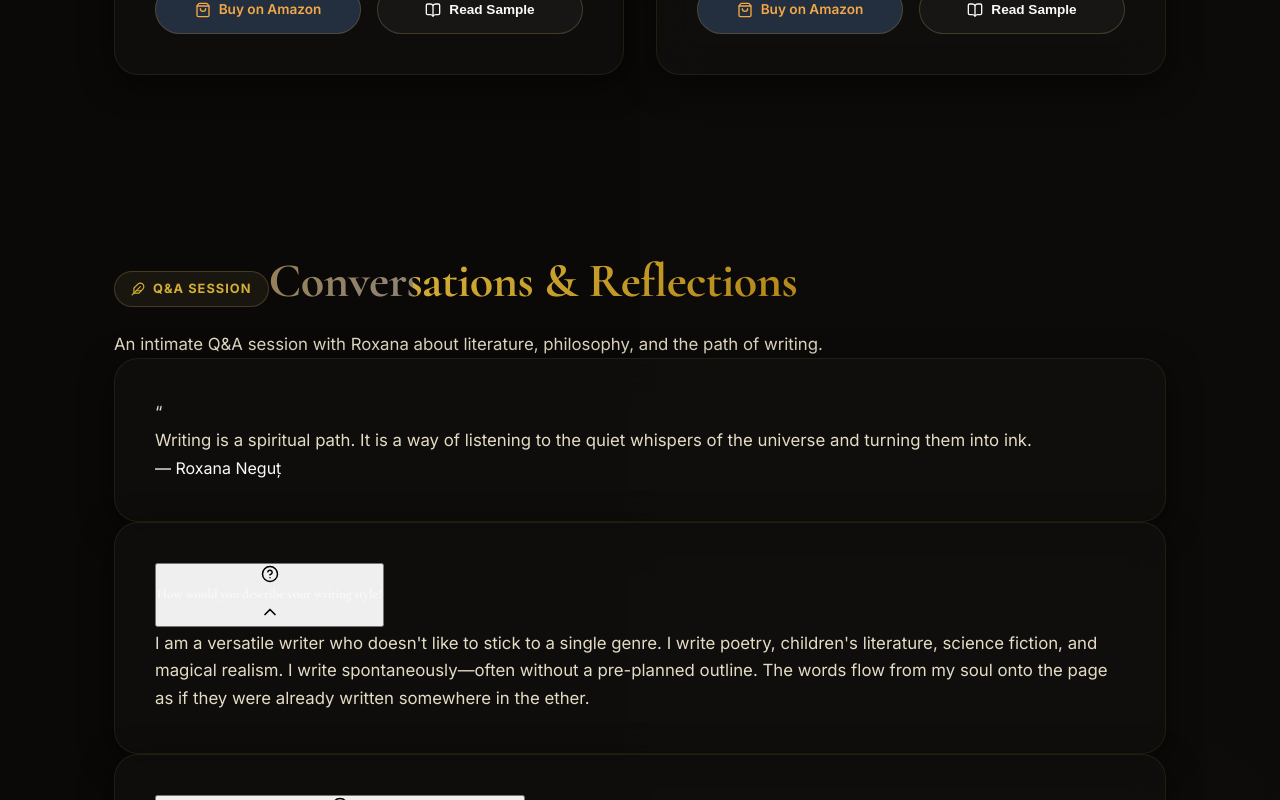
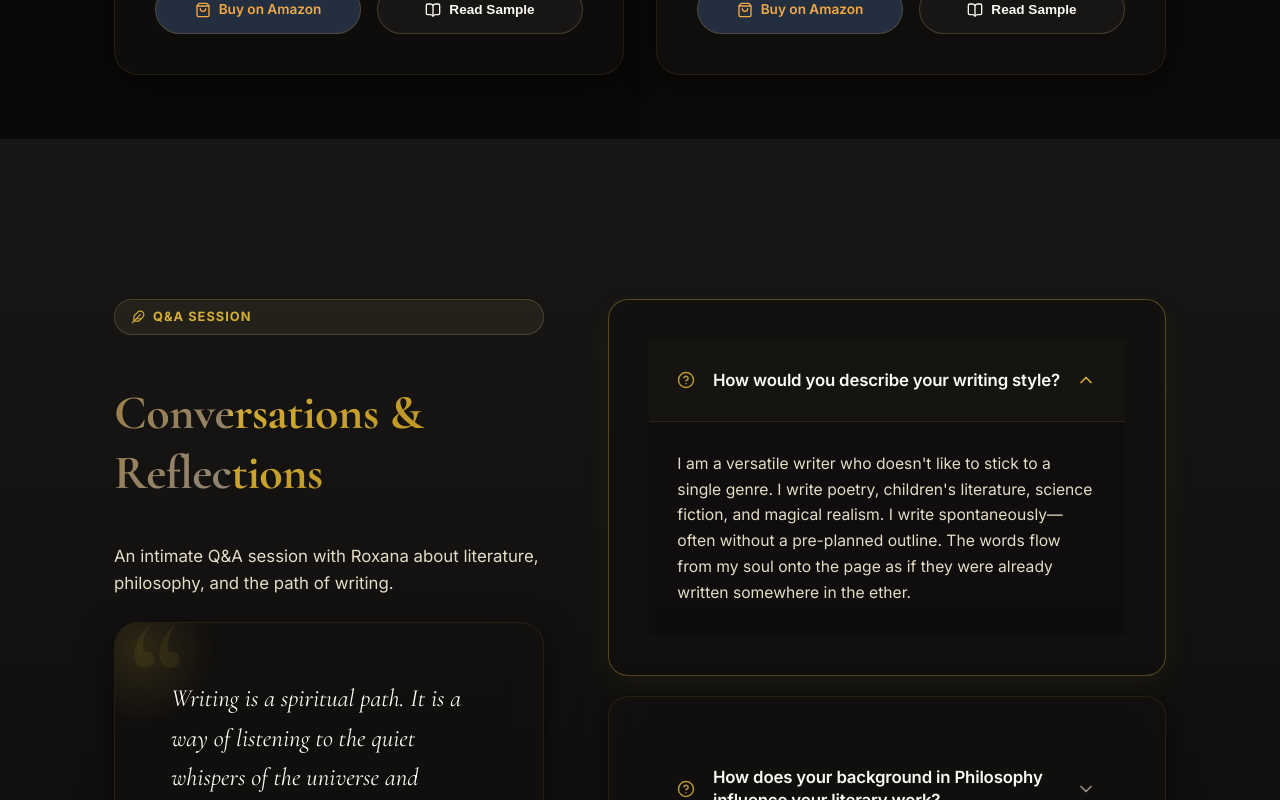
Before and after one commit to tuheena01/roxana-negut, a React (Vite) app: page / in a window 1280 px wide. Shown: the part 5240-6040 px from the top of the page. Built offline with nearby package versions, Linux system fonts and the light colour scheme.

Commit message:
Fix visual styling for Interview Q&A accordion section to ensure premium dark glass cards and correct contrast.

```diff
--- a/src/index.css
+++ b/src/index.css
@@ -2457,6 +2457,206 @@ a {
   }
 }
 
+/* ================= INTERVIEW / Q&A SECTION ================= */
+.interview-section {
+  position: relative;
+  background: var(--gradient-dark);
+}
+
+.interview-grid {
+  display: grid;
+  grid-template-columns: 1fr 1.3fr;
+  gap: 4rem;
+  align-items: flex-start;
+  margin-top: 3rem;
+}
+
+.interview-intro {
+  display: flex;
+  flex-direction: column;
+  gap: 1.5rem;
+}
+
+.interview-image-card {
+  background: var(--bg-card);
+  border: 1px solid var(--border-glow);
+  border-radius: 24px;
+  padding: 3.5rem;
+  position: relative;
+  overflow: hidden;
+  box-shadow: var(--glass-shadow);
+  min-height: 260px;
+  display: flex;
+  flex-direction: column;
+  justify-content: center;
+}
+
+.decor-glow {
+  position: absolute;
+  top: -50px;
+  left: -50px;
+  width: 150px;
+  height: 150px;
+  background: radial-gradient(circle, rgba(212, 175, 55, 0.15) 0%, rgba(212, 175, 55, 0) 70%);
+  z-index: 1;
+}
+
+.decor-large-text {
+  font-family: var(--font-serif);
+  font-size: 9rem;
+  line-height: 1;
+  position: absolute;
+  top: -1.5rem;
+  left: 1rem;
+  color: var(--accent-gold);
+  opacity: 0.08;
+  pointer-events: none;
+  font-weight: 800;
+}
+
+.interview-quote-excerpt {
+  font-family: var(--font-serif);
+  font-size: 1.55rem;
+  font-style: italic;
+  line-height: 1.6;
+  color: var(--text-primary);
+  margin-bottom: 2rem;
+  position: relative;
+  z-index: 2;
+}
+
+.interview-signature {
+  font-family: var(--font-sans);
+  font-size: 0.88rem;
+  text-transform: uppercase;
+  letter-spacing: 0.08em;
+  color: var(--accent-gold);
+  font-weight: 700;
+  text-align: right;
+  position: relative;
+  z-index: 2;
+}
+
+.interview-accordion {
+  display: flex;
+  flex-direction: column;
+  gap: 1.25rem;
+  width: 100%;
+}
+
+.accordion-item {
+  background: var(--bg-card);
+  border: 1px solid var(--border-glow);
+  border-radius: 20px;
+  overflow: hidden;
+  transition: var(--transition-smooth);
+  box-shadow: var(--glass-shadow);
+}
+
+.accordion-header {
+  display: flex;
+  align-items: center;
+  justify-content: space-between;
+  width: 100%;
+  background: transparent;
+  border: none;
+  padding: 1.8rem;
+  cursor: pointer;
+  text-align: left;
+  color: var(--text-primary);
+  transition: var(--transition-smooth);
+}
+
+.accordion-header:hover {
+  background: rgba(255, 255, 255, 0.01);
+}
+
+.accordion-title-wrapper {
+  display: flex;
+  align-items: center;
+  gap: 1.1rem;
+  flex: 1;
+  padding-right: 1rem;
+}
+
+.accordion-title-wrapper h4 {
+  font-family: var(--font-sans);
+  font-size: 1.05rem;
+  font-weight: 600;
+  color: var(--text-primary);
+  margin: 0;
+  line-height: 1.4;
+  letter-spacing: -0.01em;
+}
+
+.q-icon {
+  color: var(--accent-gold);
+  flex-shrink: 0;
+  opacity: 0.85;
+}
+
+.accordion-icon-toggle {
+  color: var(--text-muted);
+  transition: color 0.4s ease;
+  display: flex;
+  align-items: center;
+  justify-content: center;
+  flex-shrink: 0;
+}
+
+.accordion-item.open {
+  border-color: rgba(212, 175, 55, 0.35);
+  box-shadow: 0 10px 30px rgba(212, 175, 55, 0.06);
+}
+
+.accordion-item.open .accordion-header {
+  border-bottom: 1px solid rgba(212, 175, 55, 0.1);
+  background: rgba(212, 175, 55, 0.02);
+}
+
+.accordion-item.open .accordion-icon-toggle {
+  color: var(--accent-gold);
+}
+
+.accordion-collapse {
+  max-height: 0;
+  overflow: hidden;
+  opacity: 0;
+  transition: max-height 0.4s cubic-bezier(0.16, 1, 0.3, 1), opacity 0.3s ease;
+}
+
+.accordion-collapse.show {
+  max-height: 400px;
+  opacity: 1;
+}
+
+.accordion-body {
+  padding: 1.8rem;
+  background: rgba(0, 0, 0, 0.15);
+}
+
+.accordion-body p {
+  font-size: 0.98rem;
+  line-height: 1.65;
+  color: var(--text-secondary);
+  margin: 0;
+}
+
+[data-theme="light"] .accordion-body {
+  background: rgba(92, 83, 76, 0.03);
+}
+
+@media (max-width: 800px) {
+  .interview-grid {
+    grid-template-columns: 1fr;
+    gap: 3rem;
+  }
+  .interview-image-card {
+    padding: 2.5rem;
+    min-height: auto;
+  }
+}
+
 /* ================= SCROLL REVEAL EFFECTS ================= */
 .reveal {
   opacity: 0;
```
